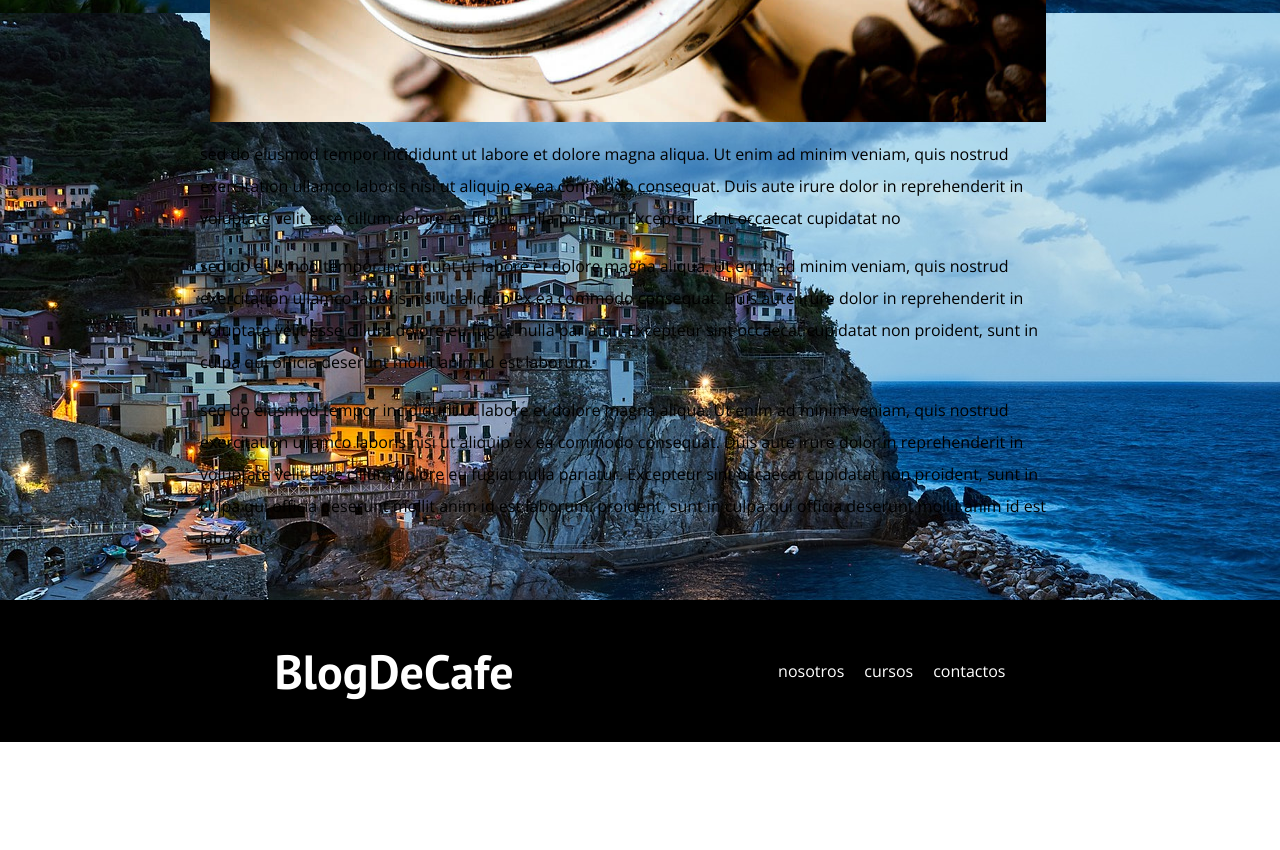
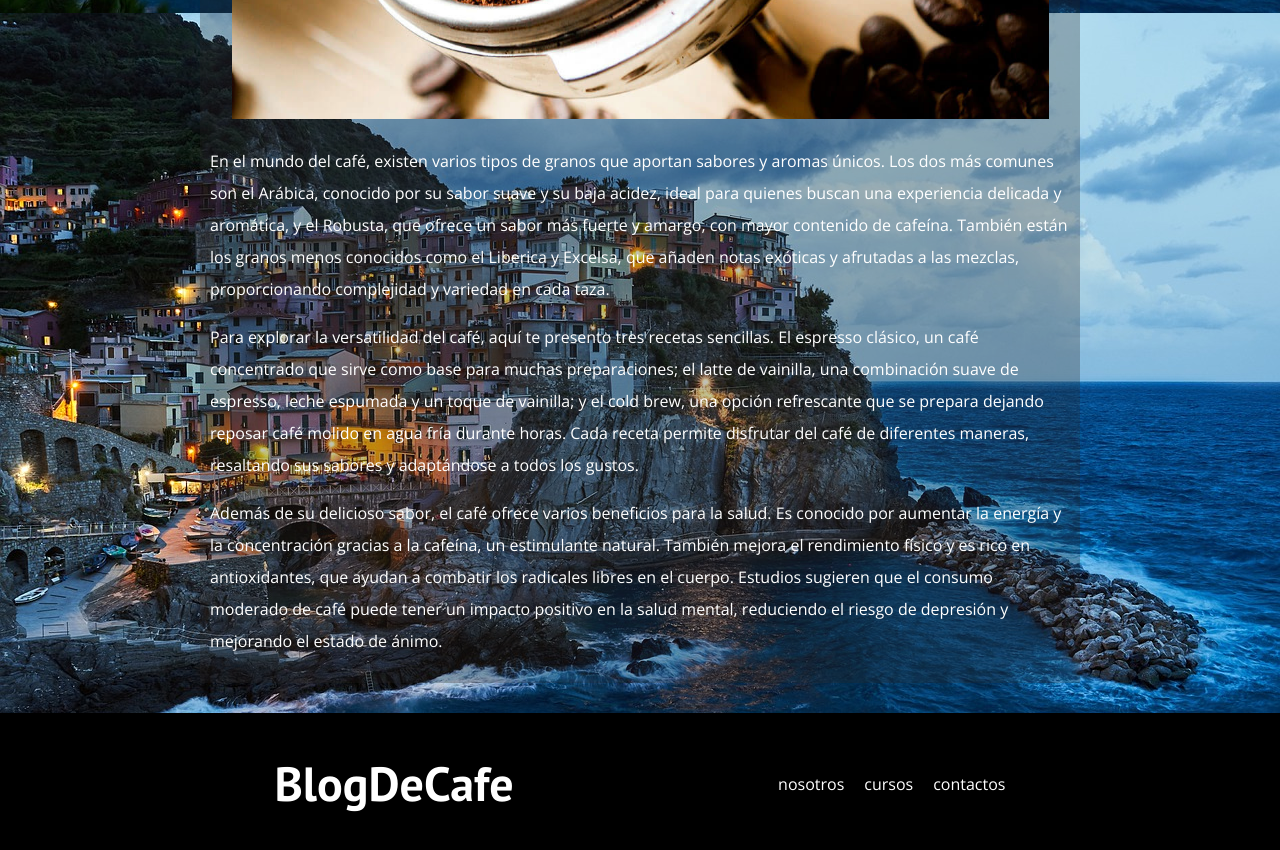
Before and after one commit to fernando-franco35/Blog-cafe, a plain HTML site: page entrada/entrada.html in a window 1280 px wide. Shown: the part 840-1690 px from the top of the page. Before the commit the page ends 1582 px from the top, so only its background shows below. Drawn offline with nearby package versions, Linux system fonts and the light colour scheme; a web font is replaced by a local one.

Commit message:
modifique detalles ux

```diff
--- a/entrada/entrada.html
+++ b/entrada/entrada.html
@@ -1,4 +1,5 @@
-
+<!DOCTYPE html>
+<html>
 <head>
 	<meta charset="utf-8">
 	<meta name="viewport" content="width=device-width, initial-scale=1">
@@ -8,13 +9,14 @@
     <link rel="preconnect" href="https://fonts.googleapis.com">
     <link rel="preconnect" href="https://fonts.gstatic.com" crossorigin>
     <link href="https://fonts.googleapis.com/css2?family=Lumanosimo&family=Open+Sans&family=PT+Sans:ital,wght@0,700;1,400&f amily=Staatliches&display=swap" rel="stylesheet">
+    <link type="image/png" sizes="32x32" rel="icon" href="../img/icons8-cafe-32.png">
 </head>
 <body>
    <header class="header">
 
      <div class="contenedor">
        <div class="barra">
-         <a class="logo" href="../index/index.html">
+         <a class="logo" href="../index.html">
    	     <h1 class="logo__nombre no-margin centrar-texto">Blog<span class="logo__bold">DeCafe</span></h1>
          </a>
 
@@ -35,30 +37,17 @@
 
    <main>
     <div class="main-entrada">
-     <div>
+     <div class="centrar-texto">
        <img src="../img/blog1.jpg" alt="imagencafe"  loading="lazy">
      </div>
      <div>
-       <p> sed do eiusmod
-       tempor incididunt ut labore et dolore magna aliqua. Ut enim ad minim veniam,
-       quis nostrud exercitation ullamco laboris nisi ut aliquip ex ea commodo
-       consequat. Duis aute irure dolor in reprehenderit in voluptate velit esse
-       cillum dolore eu fugiat nulla pariatur. Excepteur sint occaecat cupidatat no</p>
+       <p>En el mundo del café, existen varios tipos de granos que aportan sabores y aromas únicos. Los dos más comunes son el Arábica, conocido por su sabor suave y su baja acidez, ideal para quienes buscan una experiencia delicada y aromática, y el Robusta, que ofrece un sabor más fuerte y amargo, con mayor contenido de cafeína. También están los granos menos conocidos como el Liberica y Excelsa, que añaden notas exóticas y afrutadas a las mezclas, proporcionando complejidad y variedad en cada taza.</p>
 
-       <p>sed do eiusmod
-       tempor incididunt ut labore et dolore magna aliqua. Ut enim ad minim veniam,
-       quis nostrud exercitation ullamco laboris nisi ut aliquip ex ea commodo
-       consequat. Duis aute irure dolor in reprehenderit in voluptate velit esse
-       cillum dolore eu fugiat nulla pariatur. Excepteur sint occaecat cupidatat non
-       proident, sunt in culpa qui officia deserunt mollit anim id est laborum.</p>
+       <p>Para explorar la versatilidad del café, aquí te presento tres recetas sencillas. El espresso clásico, un café concentrado que sirve como base para muchas preparaciones; el latte de vainilla, una combinación suave de espresso, leche espumada y un toque de vainilla; y el cold brew, una opción refrescante que se prepara dejando reposar café molido en agua fría durante horas. Cada receta permite disfrutar del café de diferentes maneras, resaltando sus sabores y adaptándose a todos los gustos.</p>
 
-       <p> sed do eiusmod
-       tempor incididunt ut labore et dolore magna aliqua. Ut enim ad minim veniam,
-       quis nostrud exercitation ullamco laboris nisi ut aliquip ex ea commodo
-       consequat. Duis aute irure dolor in reprehenderit in voluptate velit esse
-       cillum dolore eu fugiat nulla pariatur. Excepteur sint occaecat cupidatat non
-       proident, sunt in culpa qui officia deserunt mollit anim id est laborum.
-       proident, sunt in culpa qui officia deserunt mollit anim id est laborum.</p>
+       <p>Además de su delicioso sabor, el café ofrece varios beneficios para la salud. Es conocido por aumentar la energía y la concentración gracias a la cafeína, un estimulante natural. También mejora el rendimiento físico y es rico en antioxidantes, que ayudan a combatir los radicales libres en el cuerpo. Estudios sugieren que el consumo moderado de café puede tener un impacto positivo en la salud mental, reduciendo el riesgo de depresión y mejorando el estado de ánimo.
+
+       </p>
      </div>
     </div>
 
@@ -66,7 +55,7 @@
 
    <footer class="contenedorfoot">
    	    <div class="barrafoot">
-   	    	<a class="logo" href="../index/index.html">
+   	    	<a class="logo" href="../index.html">
    	        <h1 class="foot__nombre">Blog<span class="foot__logo">DeCafe</span></h1>
             </a>
    	    <nav class="navegacion">
@@ -78,3 +67,4 @@
    </footer>
    <script src="../js/modernizr.js"></script>
 </body>
+</html>
--- a/style/style.css
+++ b/style/style.css
@@ -65,7 +65,6 @@ h4{
 
 img{
 	width: 95%;
-	margin-left: 1rem;
 }
 
 .no-margin{
@@ -278,7 +277,8 @@ img{
 }
 
 .main-cursos{
-	margin: auto;
+	margin: 2rem auto 0;
+	padding: 1rem;
 	width: 95%;
 	background-color:  #27262649;
 }
@@ -339,7 +339,10 @@ img{
 	}
 }
 .main-entrada{
-	margin: 2rem 1rem;
+	color: var(--blanco);
+	padding: 1rem;
+	margin: 0;
+	background-color:  #27262649;
  }
 
 @media(min-width:768px){
```
